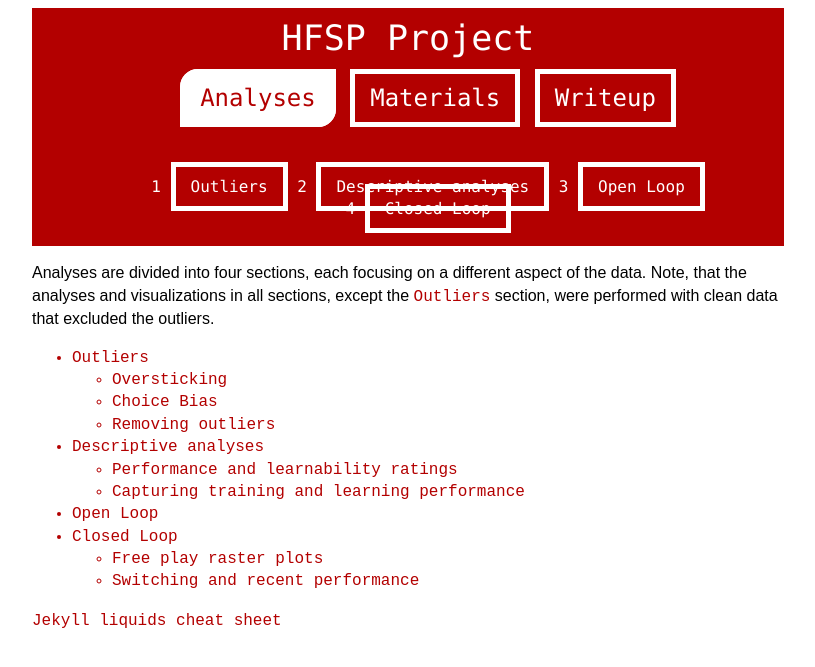
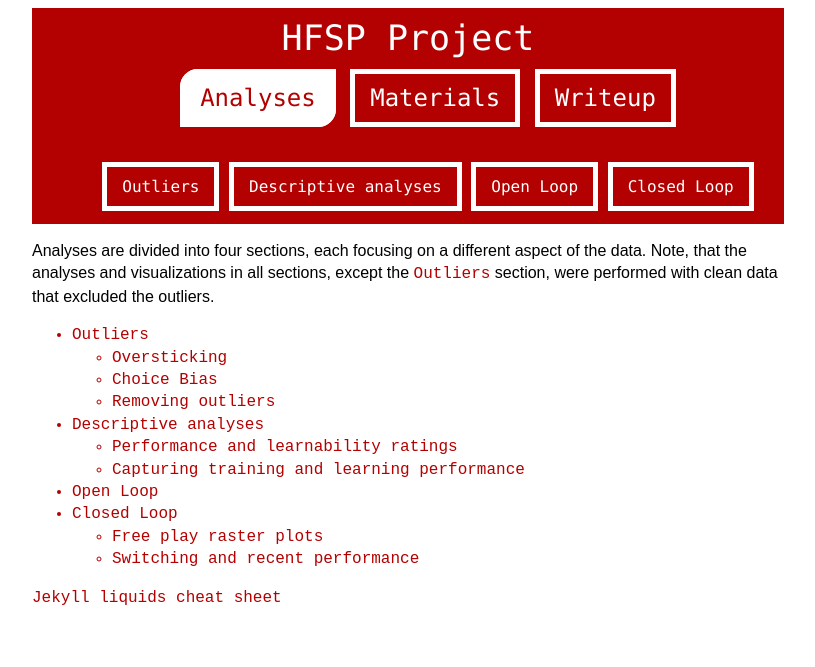
Before and after one commit to alex-ten/HFSP, a Jekyll site: the page built from content/analyses/index.html, in a window 1280 px wide. Shown: the top 667 px of the page, without its empty margins (232-1047 px from the left). Built offline with Jekyll 4.4.1, drawn with Linux system fonts in a browser that asks for light colours; nearby versions of some CDN libraries.

Commit message:
Change layouts

```diff
--- a/_layouts/analysis.html
+++ b/_layouts/analysis.html
@@ -3,16 +3,13 @@
 ---
 
 <nav class=omniheader>
-<ol class="nav {{include.navclass}}">
-    {% for section in site.data.anal_sections %}
-    <li>
-        <a href="{{site.baseurl}}/content/analyses/{{section.folder}}/index.html"
-           class="{% if page.title == section.title %}current{% else %}latent{% endif %}">
-            {{section.title}}
-        </a>
-    </li>
-    {% endfor %}
-</ol>
+    <ul class="nav {{include.navclass}}">
+        {% for section in site.data.anal_sections %}
+        <li>
+            <a href="{{site.baseurl}}/content/analyses/{{section.folder}}/index.html" class="{% if page.title == section.title %}current{% else %}latent{% endif %}">{{section.title}}</a>
+        </li>
+        {% endfor %}
+    </ul>
 </nav>
 
 {{content}}
--- a/_layouts/default.html
+++ b/_layouts/default.html
@@ -9,6 +9,7 @@
         src="https://cdnjs.cloudflare.com/ajax/libs/mathjax/2.7.4/latest.js?config=TeX-AMS_HTML">
     </script>
     <script type="text/javascript" src={{site.baseurl}}/js/top.js></script>
+    <script src="https://ajax.googleapis.com/ajax/libs/jquery/1.11.3/jquery.min.js"></script>
 </head>
 
 <body>
@@ -24,7 +25,6 @@
             <a href='https://gist.github.com/JJediny/a466eed62cee30ad45e2', align='center'>Jekyll liquids cheat sheet</a>
     </footer>
 
-    <script src="https://ajax.googleapis.com/ajax/libs/jquery/1.11.3/jquery.min.js"></script>
     {% include lightbox.html %}
 
 </body>
```
